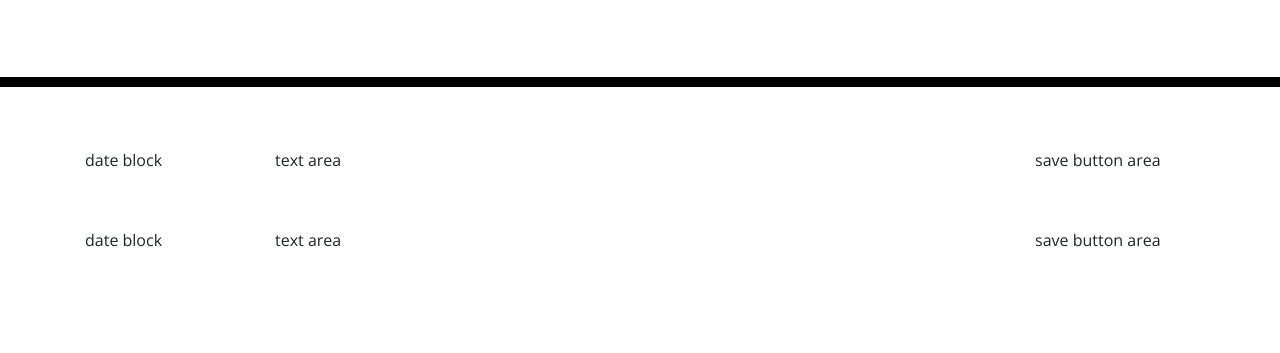
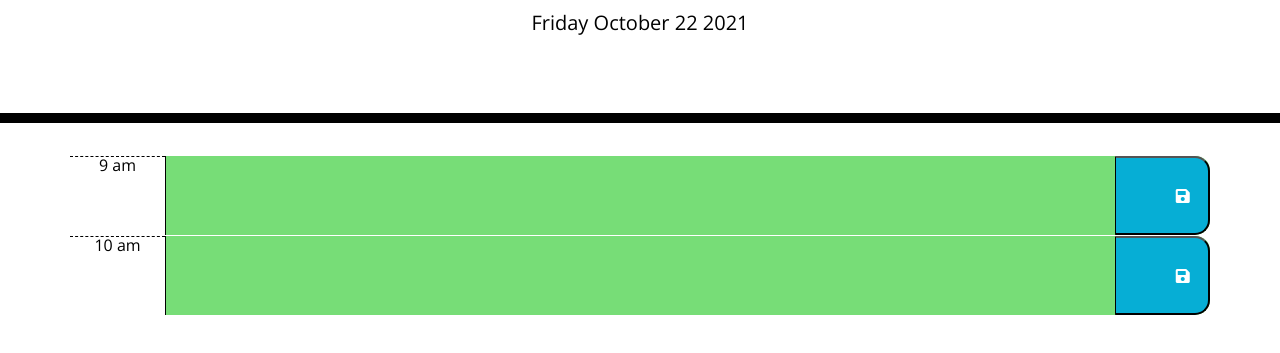
Before and after one commit to wmerrill01/dayplanner, a plain HTML site: page index.html in a window 1280 px wide. Shown: the part 181-534 px from the top of the page. Drawn offline with nearby package versions, Linux system fonts and the light colour scheme.

Commit message:
wrote js and got two columns to work

```diff
--- /dev/null
+++ b/Assets/script.js
@@ -0,0 +1,43 @@
+//Uses moment to get date and display
+var currentDay = moment().format('dddd MMMM DD YYYY');
+$("#currentDay").text(currentDay);
+
+//add classes to color with moment
+function currentTime() {
+    var theTime = moment().hours();
+    $(".time-block").each(function(){
+        var theHour = parseInt($(this).attr("id"));
+        console.log(theHour);
+        if (theHour > theTime) {
+            $(this).addClass("future");
+        } else if (theHour === theTime) {
+            $(this).addClass("present");
+        } else {
+            $(this).addClass("past");
+        }
+    })
+};
+currentTime();
+
+var userSave;
+if (JSON.parse(localStorage.getItem("userInput"))) {
+    userSave = JSON.parse(localStorage.getItem("userInput"))
+    console.log("userInput",Object.keys(userSave));
+} else {
+    userSave = {
+        nine:"",
+        ten:"",
+    }
+};
+
+var field9 = document.querySelector("#nine");
+field9.value = userSave.nine;
+
+
+
+//event listener
+$(".saveBtn").on("click", function(e) {
+    userSave[e.target.value] = $("#" + e.target.value).val()
+    console.log(userSave);
+    localStorage.setItem("userInput", JSON.stringify(userSave));
+});
--- a/index.html
+++ b/index.html
@@ -18,7 +18,7 @@
       href="https://fonts.googleapis.com/css?family=Open+Sans&display=swap"
       rel="stylesheet"
     />
-    <link rel="stylesheet" href="style.css" />
+    <link rel="stylesheet" href="Assets/style.css" />
     <title>Work Day Scheduler</title>
   </head>
 
@@ -30,43 +30,25 @@
     </header>
     <div class="container">
       <!-- Timeblocks go here -->
-      <div class="row">
-        <div class="col-2">
-          <p>date block</p>
-        </div>
-        <div class="col-8">
-          <p>text area</p>
-        </div>
-        <div class="col-2">
-          <p>save button area</p>
-        </div>
+      <div class="row time-block" id="9">
+        <div class="hour col-2 col-xl-1">9 am</div>
+        <textarea class="description col-8 col-xl-10"  id="nine" ></textarea>
+        <button value="nine" class="saveBtn col-2 col-xl-1">
+          <span class="fas fa-save"></span>
+        </button>
       </div>
-      <div class="row">
-        <div class="col-2">
-          <p>date block</p>
-        </div>
-        <div class="col-8">
-          <p>text area</p>
-        </div>
-        <div class="col-2">
-          <p>save button area</p>
-        </div>
+      <div class="row time-block" id="10">
+        <div class="hour col-2 col-xl-1">10 am</div>
+        <textarea class="description col-8 col-xl-10"  id="ten" ></textarea>
+        <button value="ten" class="saveBtn col-2 col-xl-1">
+          <span class="fas fa-save"></span>
+        </button>
       </div>
-      <div class="row">
-        <div></div>
-        <div></div>
-        <div></div>
-      </div>
-      <div class="row">
-        <div></div>
-        <div></div>
-        <div></div>
-      </div>
-
 
     </div>
 
     <script src="https://cdnjs.cloudflare.com/ajax/libs/jquery/3.2.1/jquery.min.js"></script>
     <script src="https://cdnjs.cloudflare.com/ajax/libs/moment.js/2.24.0/moment.min.js"></script>
+    <script src="Assets/script.js"></script>
   </body>
 </html>
```
Also changed, not shown: Assets/style.css (renamed from style.css), java.js (deleted).
